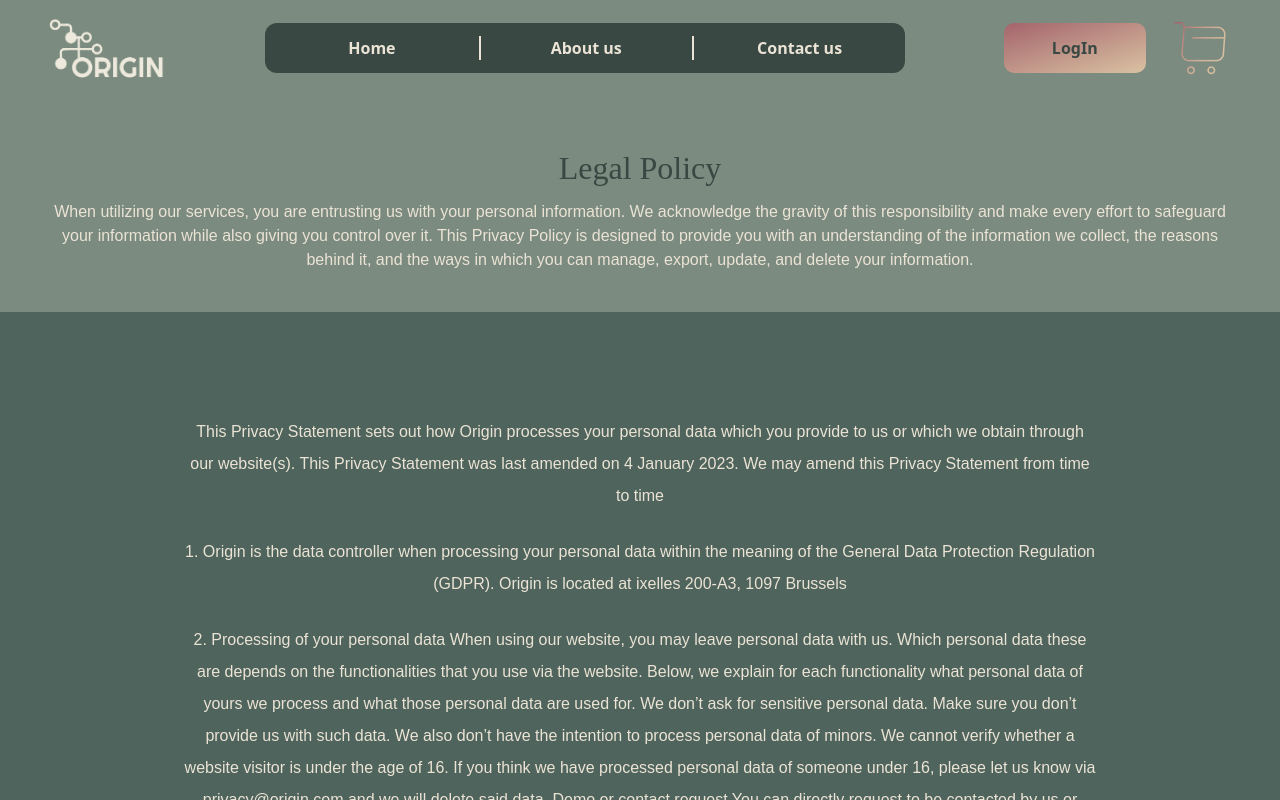
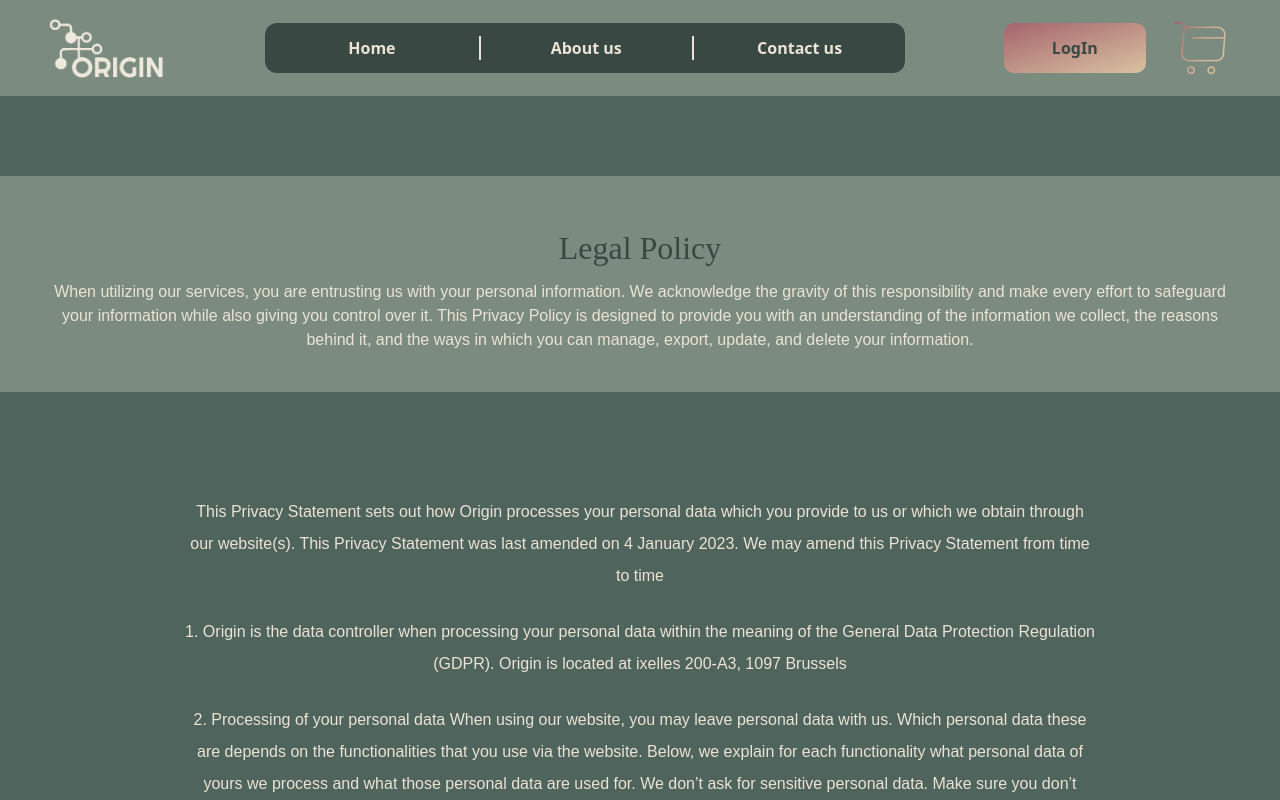
Before and after one commit to egidehirwa/origin, a React (Create React App) app in the folder frontend/: page /legalPolicy in a window 1280 px wide. Shown: the top 800 px of the page. Built offline with nearby package versions, Linux system fonts and the light colour scheme.

Commit message:
Added design section on legalPolicy page Added design section on contact page

```diff
--- a/frontend/src/pages/contact.jsx
+++ b/frontend/src/pages/contact.jsx
@@ -3,6 +3,8 @@ import contactImg from "../assets/background/contact.png";
 const ContactPage = () => {
     return (
         <div>
+            <section className="px-10 py-10 relative bg-greenish" id="style"></section>
+
             <section className="p-8 container mx-auto relative bg-gradient-to-r from-[#7b8b7f] to-[#7b8b7f] " id="contact_page">
                 <div className=" grid grid-cols-1 gap-10 md:grid-cols-2 lg:grid-cols-12 p-8 ">
                     <div className="lg:col-span-7">
--- a/frontend/src/pages/legalPolicy.jsx
+++ b/frontend/src/pages/legalPolicy.jsx
@@ -5,6 +5,8 @@ const LegalPolicyPage = () => {
 
     return (
         <div>
+            <section className="px-10 py-10 relative bg-greenish" id="style"></section>
+
             <section className="px-10 py-10 relative bg-gradient-to-r from-[#7b8b7f] to-[#7b8b7f]" id="style">
                 <div className="container mx-auto">
                     <h6 className=" p-2 text-center font-primaryFont text-xxl text-darkgreen">Legal Policy</h6>
```
